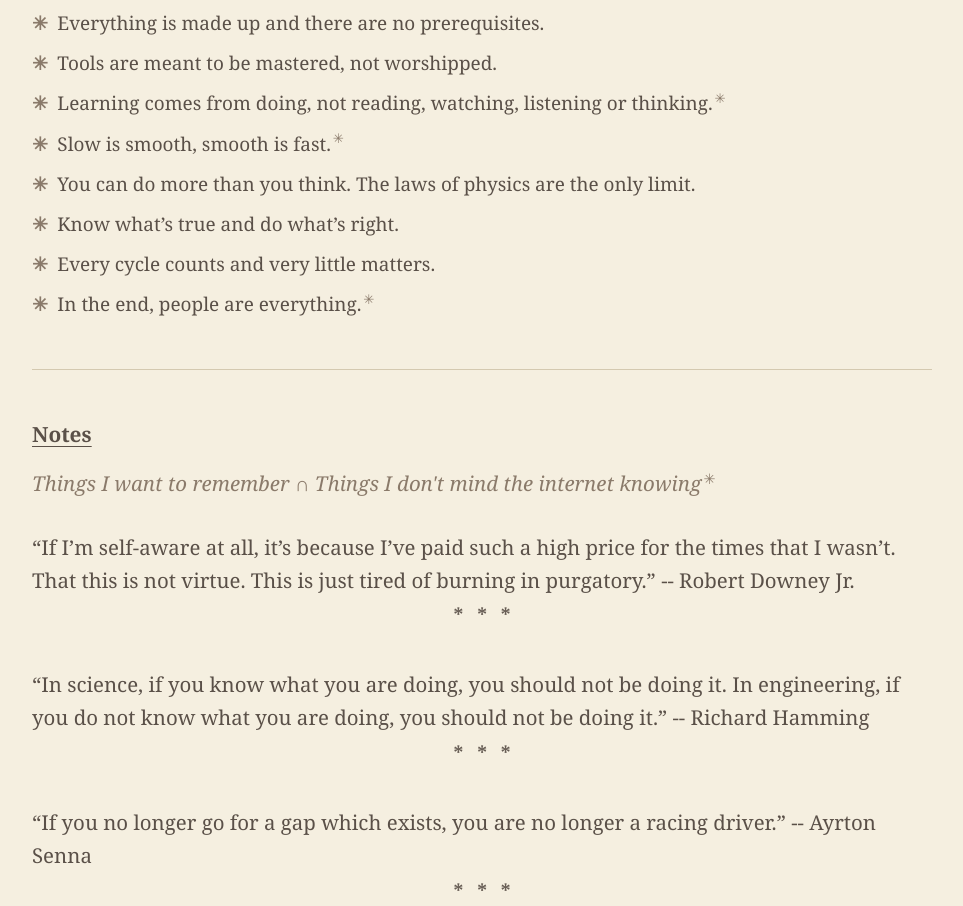
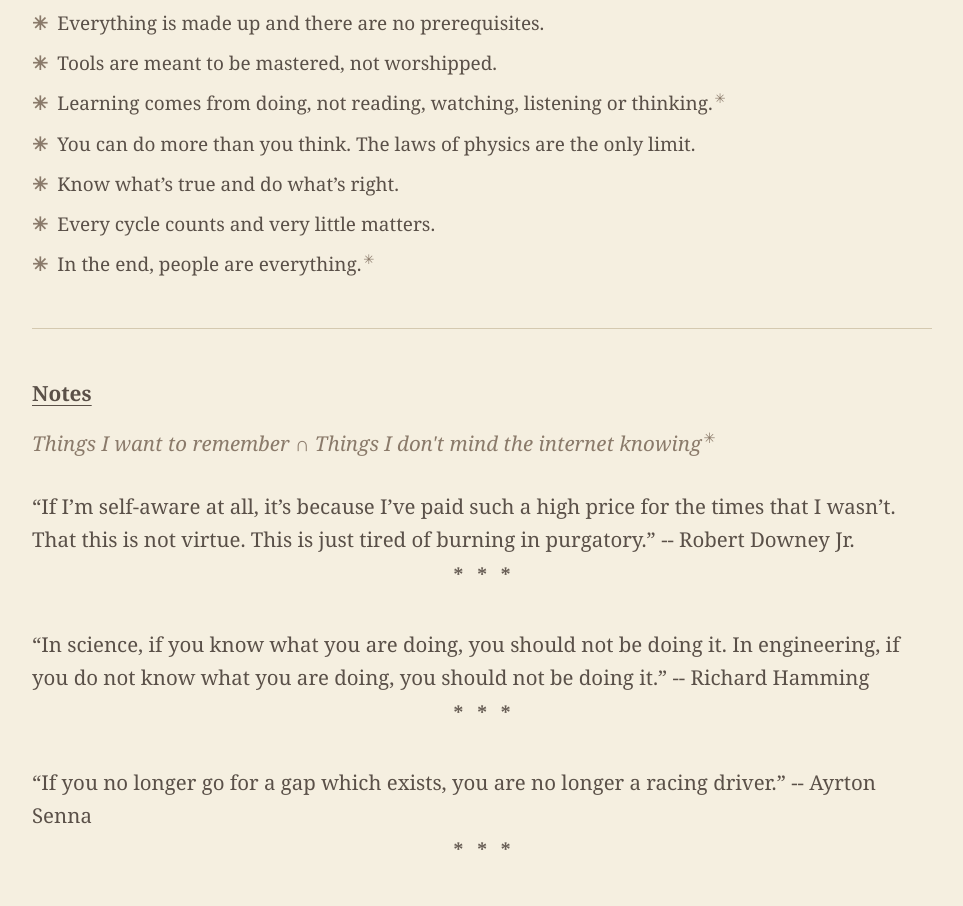
Before and after one commit to notsheesh/notsheesh.github.io, a React (Vite) app: page / in a window 1280 px wide. Shown: the part 920-1826 px from the top of the page, without its empty margins (248-1211 px from the left). Built offline with nearby package versions, Linux system fonts and the light colour scheme; a web font is replaced by a local one.

Commit message:
remove smooth and fast belief

```diff
--- a/src/sections/Beliefs.jsx
+++ b/src/sections/Beliefs.jsx
@@ -1,7 +1,6 @@
 import { PeakTrigger } from '../components/Peak'
 
 const GOVIND_TIP = 'Govind'
-const PHIL_DUNPHY_TIP = 'Phil Dunphy'
 const SUKEERTHI_TIP = 'Sukeerthi'
 
 const BELIEFS = [
@@ -10,12 +9,6 @@ const BELIEFS = [
   <>
     Learning comes from doing, not reading, watching, listening or thinking.
     <PeakTrigger text={GOVIND_TIP} className="annotation-star">
-      {'\u2733\uFE0E'}
-    </PeakTrigger>
-  </>,
-  <>
-    Slow is smooth, smooth is fast.
-    <PeakTrigger text={PHIL_DUNPHY_TIP} className="annotation-star">
       {'\u2733\uFE0E'}
     </PeakTrigger>
   </>,
```
